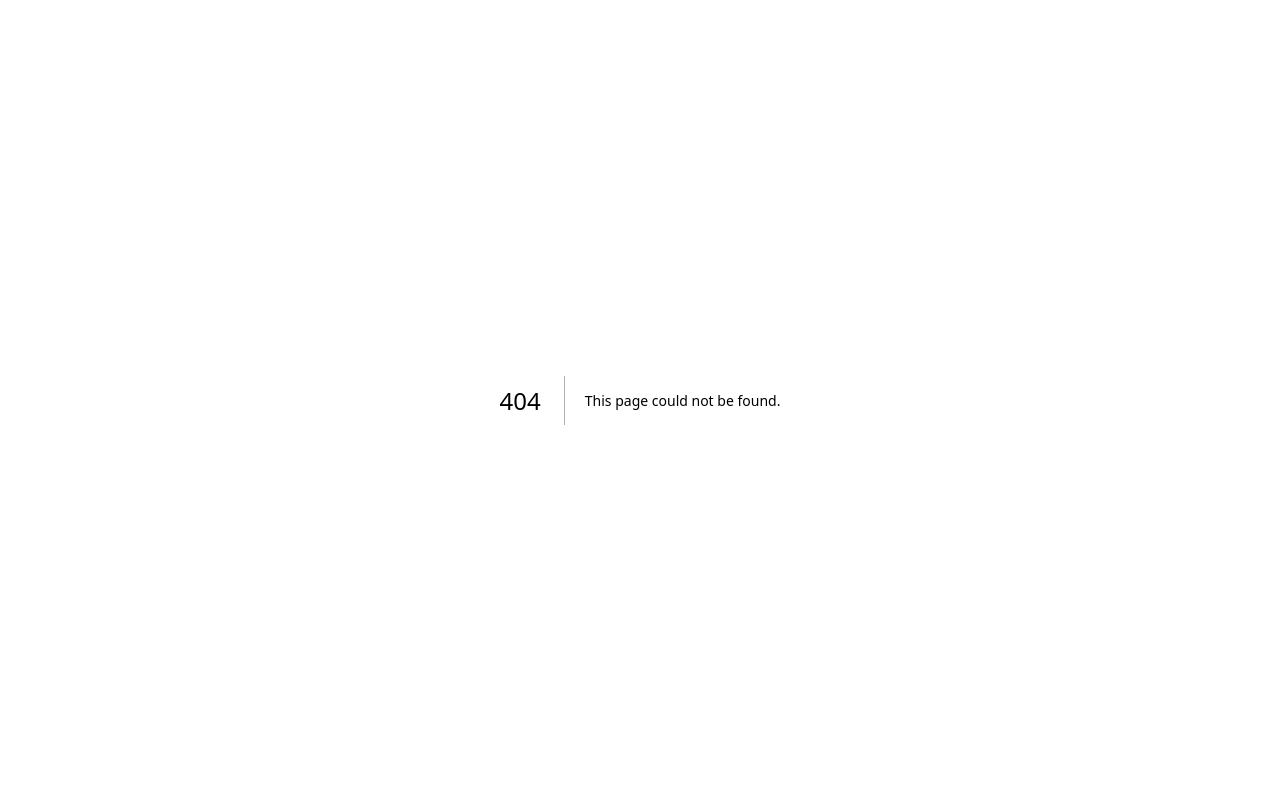
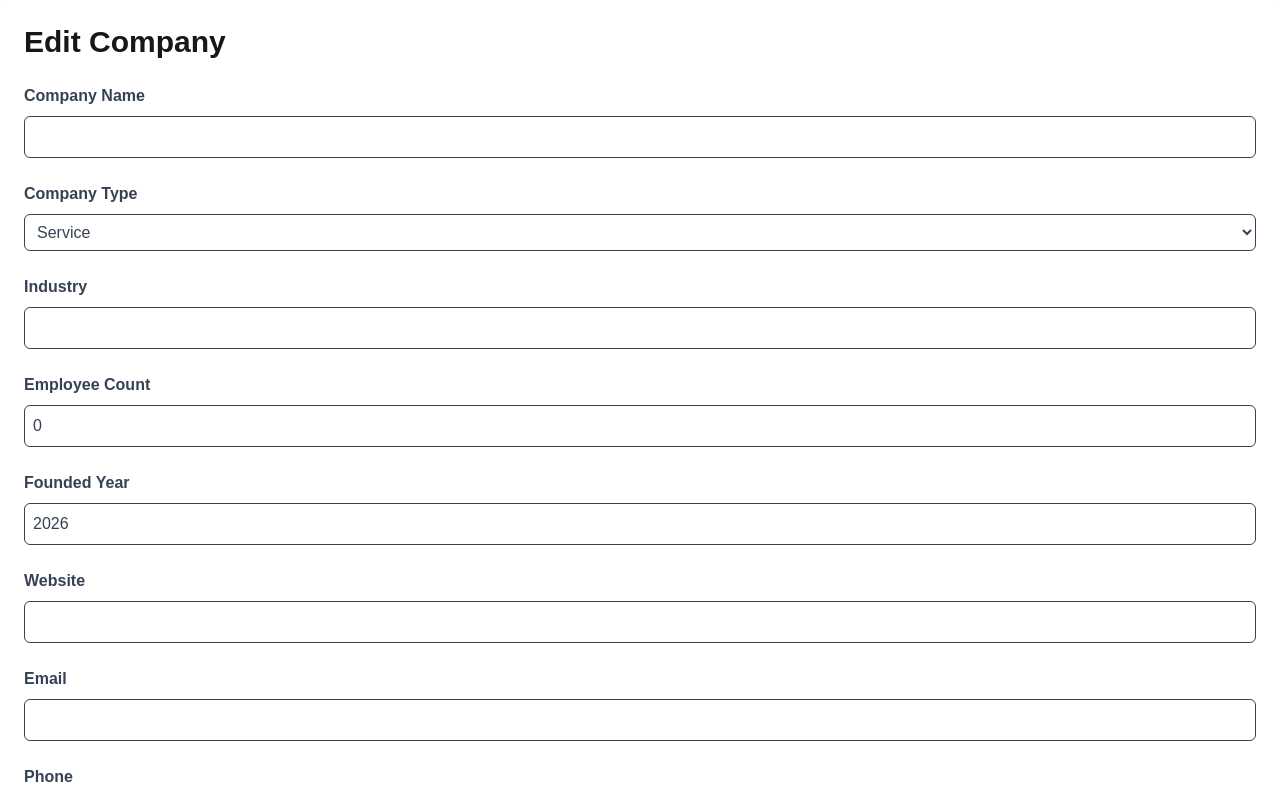
Before and after one commit to pnbborkar29-lgtm/IT-Company-Management-System, a Next.js app in the folder client/: page /companies/edit/1 in a window 1280 px wide. Before the commit this address had no page. Shown: the top 795 px of the page. Built offline with nearby package versions, Linux system fonts and the light colour scheme; no server answers.

Commit message:
feat: implement EditCompanyPage and enhance CompanyForm for editing company details

```diff
--- /dev/null
+++ b/client/src/app/companies/edit/[id]/page.tsx
@@ -0,0 +1,18 @@
+import CompanyForm from "@/components/company/CompanyForm";
+
+interface Props {
+    params: Promise<{
+        id: string;
+    }>;
+}
+
+export default async function EditCompanyPage({params}: Props){
+    const {id} = await params;
+
+    return(
+        <CompanyForm
+             companyId={Number(id)}
+             isEdit={true}
+            />
+    );
+}
--- a/client/src/components/company/CompanyForm.tsx
+++ b/client/src/components/company/CompanyForm.tsx
@@ -3,9 +3,17 @@
 import { companyService } from "@/services/company.service";
 import type { CreateCompanyInput } from "@/types/company";
 import { useRouter } from "next/navigation";
-import { useState } from "react";
+import { useEffect, useState } from "react";
 
-export default function CompanyForm() {
+interface CompanyFormProps {
+  companyId?: number;
+  isEdit?: boolean;
+}
+
+export default function CompanyForm({
+  companyId,
+  isEdit = false,
+}: CompanyFormProps) {
   const router = useRouter();
 
   const [formData, setFormData] = useState<CreateCompanyInput>({
@@ -27,6 +35,22 @@ export default function CompanyForm() {
     status: "Active",
   });
 
+  useEffect(() => {
+    if (isEdit && companyId) {
+      fetchCompany();
+    }
+  }, [companyId, isEdit]);
+
+  const fetchCompany = async () => {
+    try {
+      const response = await companyService.getCompanyById(companyId!);
+
+      setFormData(response.data);
+    } catch (error) {
+      console.error(error);
+      alert("Failed to fetch company");
+    }
+  };
   const handleChange = (
     e: React.ChangeEvent<
       HTMLInputElement | HTMLSelectElement | HTMLTextAreaElement
@@ -43,21 +67,32 @@ export default function CompanyForm() {
     e.preventDefault();
 
     try {
-      await companyService.createCompany(formData);
+      if (isEdit) {
+        await companyService.updateCompany(companyId!, formData);
+        alert("Company Updated Successfully");
+      } else {
+        await companyService.createCompany(formData);
 
-      alert("Company Added Successfully");
+        alert("Company Added Successfully");
+      }
 
       router.push("/companies");
     } catch (error) {
       console.error(error);
-      alert("Failed to add company");
+
+      alert(isEdit ? "Failed to Update company" : "Failed to add compnay");
     }
   };
 
   return (
     <form
-     onSubmit={handleSubmit}
-    className="space-y-4 rounded-lg bg-white p-6 shadow">
+      onSubmit={handleSubmit}
+      className="space-y-4 rounded-lg bg-white p-6 shadow"
+    >
+
+      <h1 className="mb-6 text-3xl font-bold">
+        {isEdit ? "Edit Company" : "Add Company"}
+      </h1>
       <div>
         <div>
           <label className="mb-2 block font-bold text-gray-700">
@@ -258,13 +293,15 @@ export default function CompanyForm() {
           <button
             type="button"
             onClick={() => router.push("/companies")}
-            className="mt-6 rounded-md bg-blue-600 px-5 py-2 text-white hover:bg-blue-700">
+            className="mt-6 rounded-md bg-blue-600 px-5 py-2 text-white hover:bg-blue-700"
+          >
             Cancel
           </button>
           <button
-          type="submit"
-          className="mt-6 rounded-md bg-blue-600 px-5 py-2 text-white hover:bg-blue-700">
-            Save Company
+            type="submit"
+            className="mt-6 rounded-md bg-blue-600 px-5 py-2 text-white hover:bg-blue-700"
+          >
+            {isEdit ? "Update Company " : "Save Company"}
           </button>
         </div>
       </div>
--- a/client/src/components/company/CompanyRow.tsx
+++ b/client/src/components/company/CompanyRow.tsx
@@ -43,7 +43,12 @@ export default function CompanyRow({ company }: CompanyRowProps) {
             <FaEye />
           </button>
 
-          <button title="Edit" className="text-green-600 hover:text-green-800">
+          <button
+           onClick={()=> router.push(`/companies/edit/${company.id}`)}
+            className="text-green-600 hover:text-green-800"
+            title="Edit Company"
+            >
+
             <FaEdit />
           </button>
 
```
